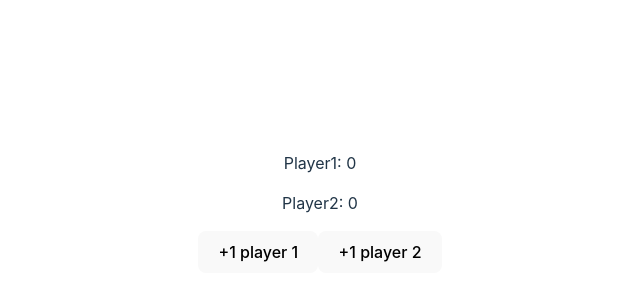
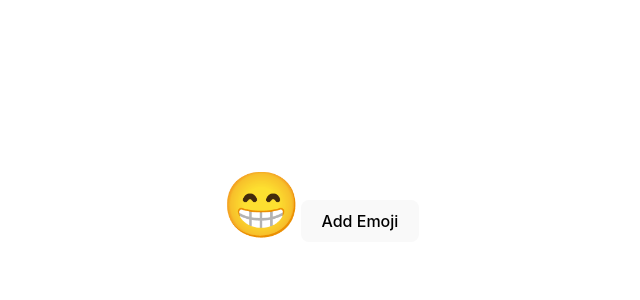
Before and after one commit to rishavConsoleLog21/FSWD-Udemy, a React (Vite) app in the folder Section66/React-State/intermediate-state/: page / in a window 1280 px wide. Shown: the part 196-496 px from the top of the page, without its empty margins (320-960 px from the left). Built offline with nearby package versions, Linux system fonts and the light colour scheme.

Commit message:
Added Arrays in state

```diff
--- a/Section66/React-State/intermediate-state/package.json
+++ b/Section66/React-State/intermediate-state/package.json
@@ -11,7 +11,8 @@
   },
   "dependencies": {
     "react": "^18.2.0",
-    "react-dom": "^18.2.0"
+    "react-dom": "^18.2.0",
+    "uuid": "^9.0.0"
   },
   "devDependencies": {
     "@types/react": "^18.2.15",
--- a/Section66/React-State/intermediate-state/src/App.jsx
+++ b/Section66/React-State/intermediate-state/src/App.jsx
@@ -2,12 +2,14 @@ import "./App.css";
 import Counter from "./Counter";
 import Dumbo from "./Dumbo";
 import ScoreKeeper from "./ScoreKeeper";
+import EmojiClicker from "./EmojiClicker";
 
 function App() {
   return (
     <div>
-      <ScoreKeeper />
-      {/* <Dumbo />
+      <EmojiClicker/>
+      {/* <ScoreKeeper />
+      <Dumbo />
       <h1>Intermediate State</h1>
       <Counter/> */}
     </div>
--- /dev/null
+++ b/Section66/React-State/intermediate-state/src/EmojiClicker.jsx
@@ -0,0 +1,16 @@
+import { useState } from "react";
+import {v4 as uuid} from "uuid"
+
+export default function EmojiClicker() {
+    const [emojis, setEmojis] = useState([{id: uuid(), emoji: "😁"}])
+    const addEmoji = () => {
+        setEmojis((oldEmojis) => [...oldEmojis, {id: uuid(), emoji: "☹️"}]);
+    };
+    return (
+        <div>{emojis.map((e) => (
+            <span key={e.id} style={{fontSize: "4rem"}}>{e.emoji}</span>
+            ))}
+            <button onClick={addEmoji}>Add Emoji</button>
+            </div>
+    )
+}
```
Also changed, not shown: 1 other file (tests, documents, lock files or other folders).
